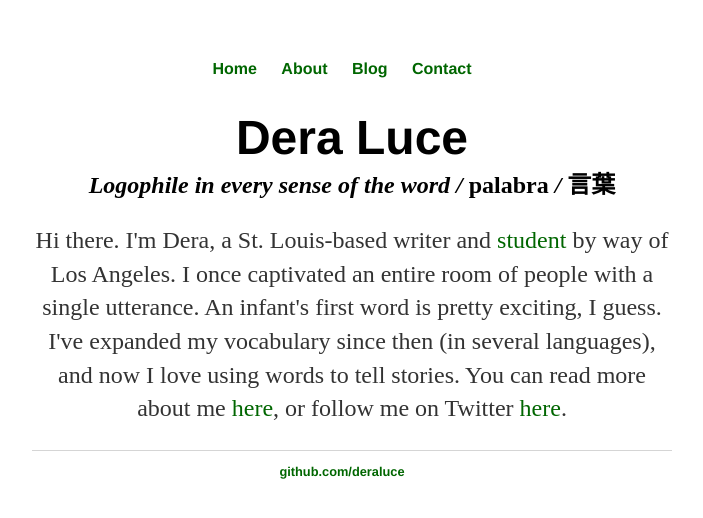
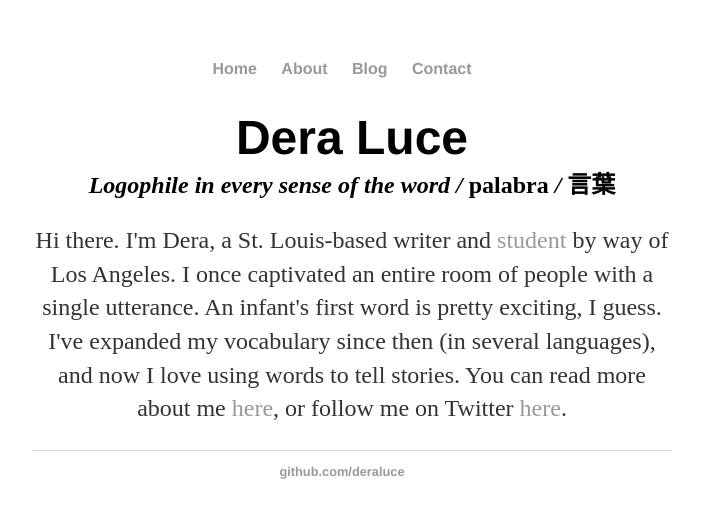
Before and after one commit to DeraLuce/DeraLuce.github.io, a Jekyll site: the page built from index.html, in a window 1280 px wide. Shown: the top 518 px of the page, without its empty margins (288-991 px from the left). Built offline with Jekyll 4.4.1, drawn with Linux system fonts in a browser that asks for light colours.

Commit message:
Update main.css
reverted back to 999 b/c green probably isn't a good idea for "a" (colorblindness is a thing)

```diff
--- a/css/main.css
+++ b/css/main.css
@@ -14,7 +14,7 @@ nav ul li, footer ul li {
 }
 a {
     text-decoration: none;
-    color: #006600;
+    color: #999;
 }
 a:hover {
     text-decoration: underline;
```
